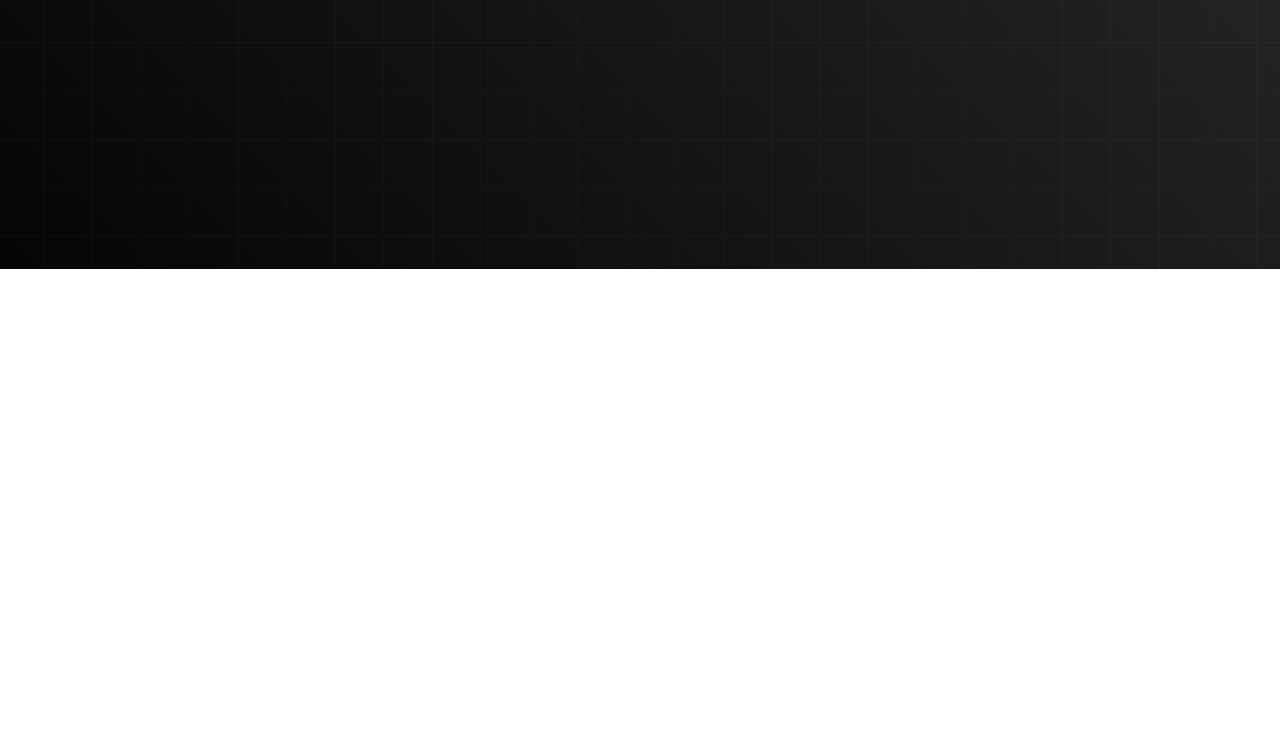
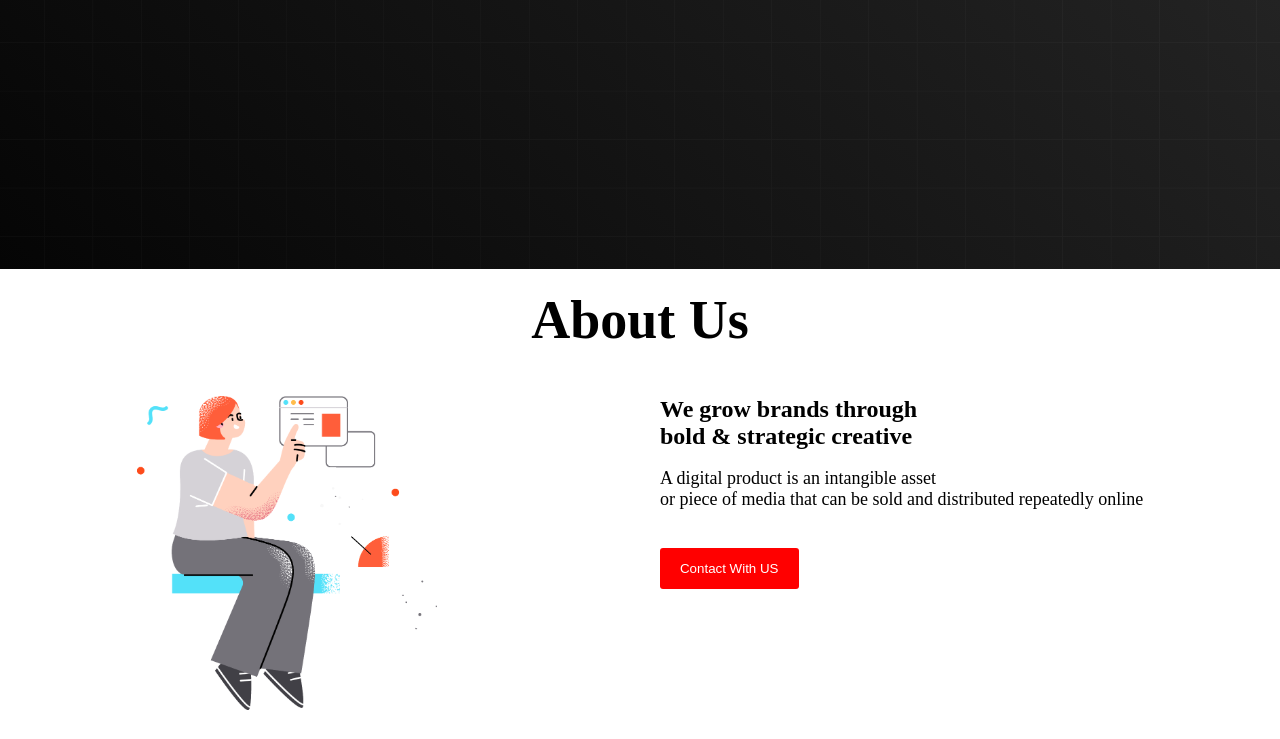
Before and after one commit to niladhikari/Digital-products, a plain HTML site: page index.html in a window 1280 px wide. Shown: the part 624-1363 px from the top of the page. Before the commit the page ends 893 px from the top, so only its background shows below. Drawn offline with Linux system fonts and the light colour scheme.

Commit message:
about section add

```diff
--- a/index.html
+++ b/index.html
@@ -37,9 +37,28 @@
             </div>
 
             <div class="banner-logo">
-              <img class="banner-img" src="images/banner.png" alt="Banner">
+              <img class="photo" src="images/banner.png" alt="Banner">
             </div>
         </div>
+
+        <!-- About us section start from here -->
+        <section>
+            <h1 class="about-tital">About Us</h1>
+            <div class="about-container">
+                <div class="about-text">
+                    <h1 class="second-tital">We grow brands through <br>
+                        bold & strategic creative</h1>
+                    <p class="about-dispriton discription">A digital product is an intangible asset <br> or piece of media that can be sold and distributed repeatedly online </p>
+                    <button class="btn">Contact With US</button>
+                </div>
+
+                <div class="about-logo">
+                   <img class="photo" src="images/section.png" alt="">
+                </div>
+
+            </div>
+
+        </section>
     </main>
 
 </body>
--- a/style.css
+++ b/style.css
@@ -67,6 +67,32 @@ nav{
     border: none;
     color: white;
 }
-.banner-img{
+.photo{
     width: 300px;
 }
+
+/*  */
+
+.about-container{
+    display: flex;
+    justify-content: space-around;
+    flex-direction: row-reverse;
+    padding: 25px;
+    margin-top: 20px;
+}
+
+.about-tital{
+    text-align: center;
+    padding-top: 20px;
+    font-size: 54px;
+    font-weight: bold;
+}
+.second-tital{
+    display: block;
+    font-weight: bold;
+}
+.about-dispriton{
+    display: block;
+    margin-block-start: 1em;
+    margin-block-end: 1em;
+}
```
